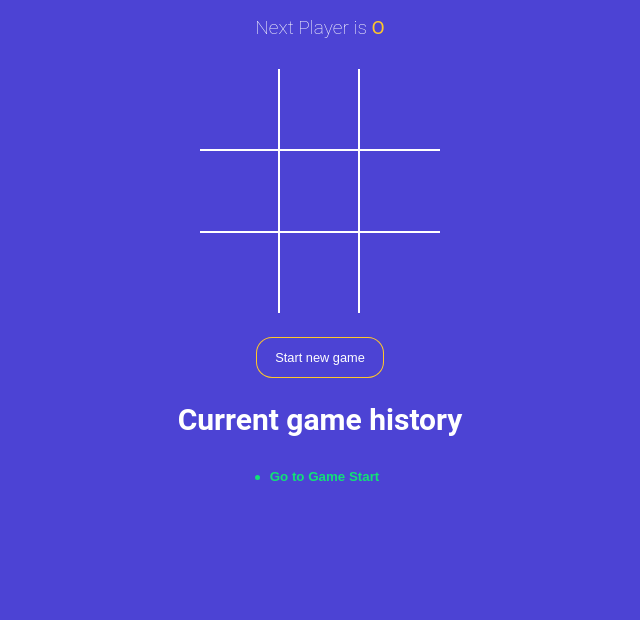
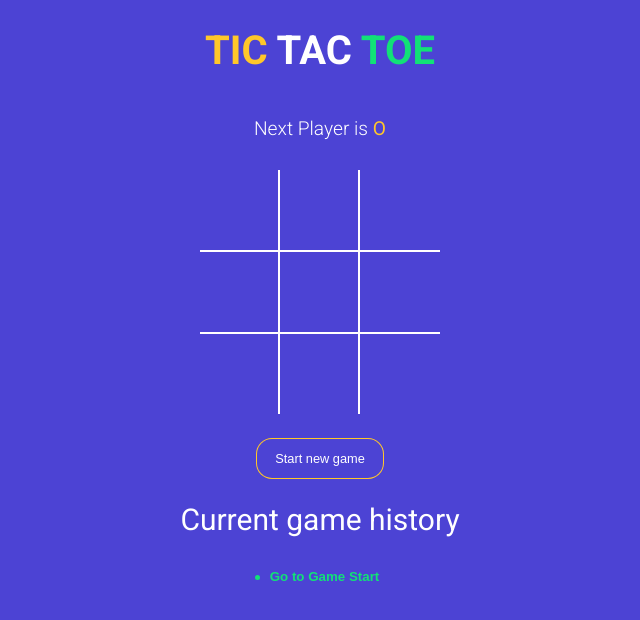
Before and after one commit to sudhamshu4/tictactoe-game, a React (Vite) app: page / in a window 1280 px wide. Shown: the top 620 px of the page, without its empty margins (320-960 px from the left). Built offline with nearby package versions, Linux system fonts and the light colour scheme.

Commit message:
added game title and included roboto font

```diff
--- a/index.html
+++ b/index.html
@@ -4,6 +4,10 @@
     <meta charset="UTF-8" />
     <link rel="icon" type="image/svg+xml" href="/vite.svg" />
     <meta name="viewport" content="width=device-width, initial-scale=1.0" />
+    <link
+      href="https://fonts.googleapis.com/css?family=Roboto:300,400,700&display=swap"
+      rel="stylesheet"
+    />
     <title>Tic Tac Toe</title>
   </head>
   <body>
--- a/src/App.jsx
+++ b/src/App.jsx
@@ -60,6 +60,10 @@ function App() {
 
   return (
     <div className="app">
+      <h1>
+        <span className="text-orange">TIC</span> TAC{' '}
+        <span className="text-green">TOE</span>
+      </h1>
       <StatusMessage winner={winner} gamingBoard={gamingBoard} />
       <Board
         squares={gamingBoard.squares}
@@ -75,7 +79,7 @@ function App() {
         Start new game
       </button>
 
-      <h2>Current game history</h2>
+      <h2 style={{ fontWeight: 'normal' }}>Current game history</h2>
       <History history={history} moveTo={moveTo} currentMove={currentMove} />
     </div>
   );
```
